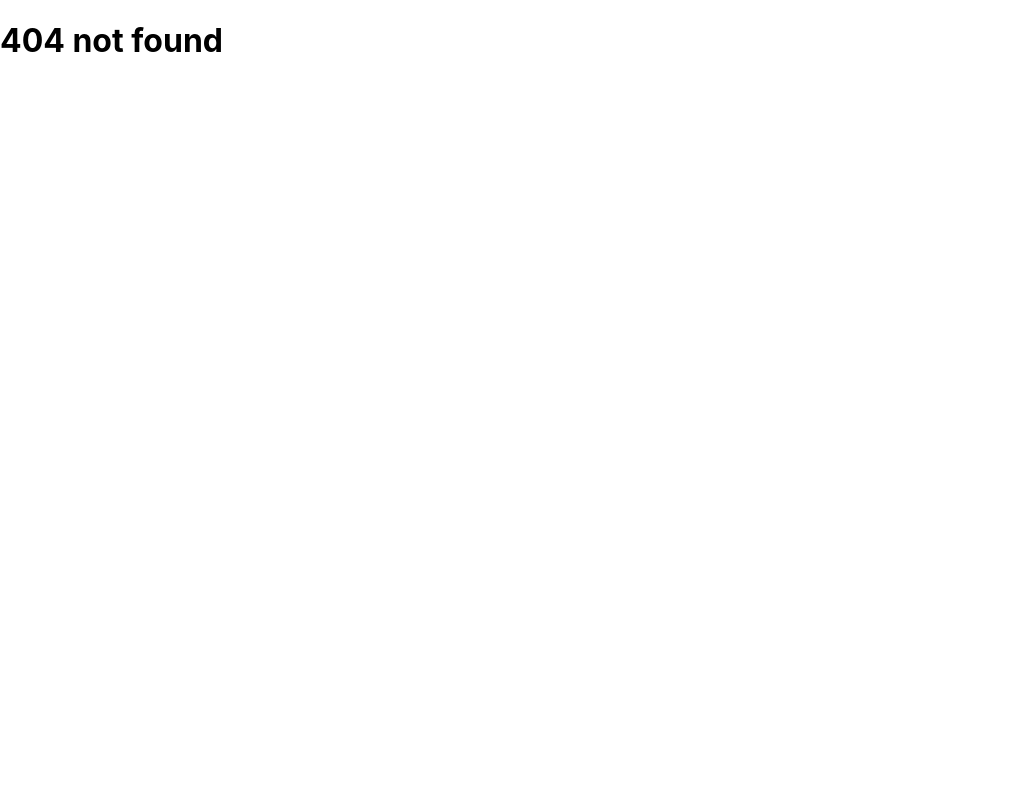
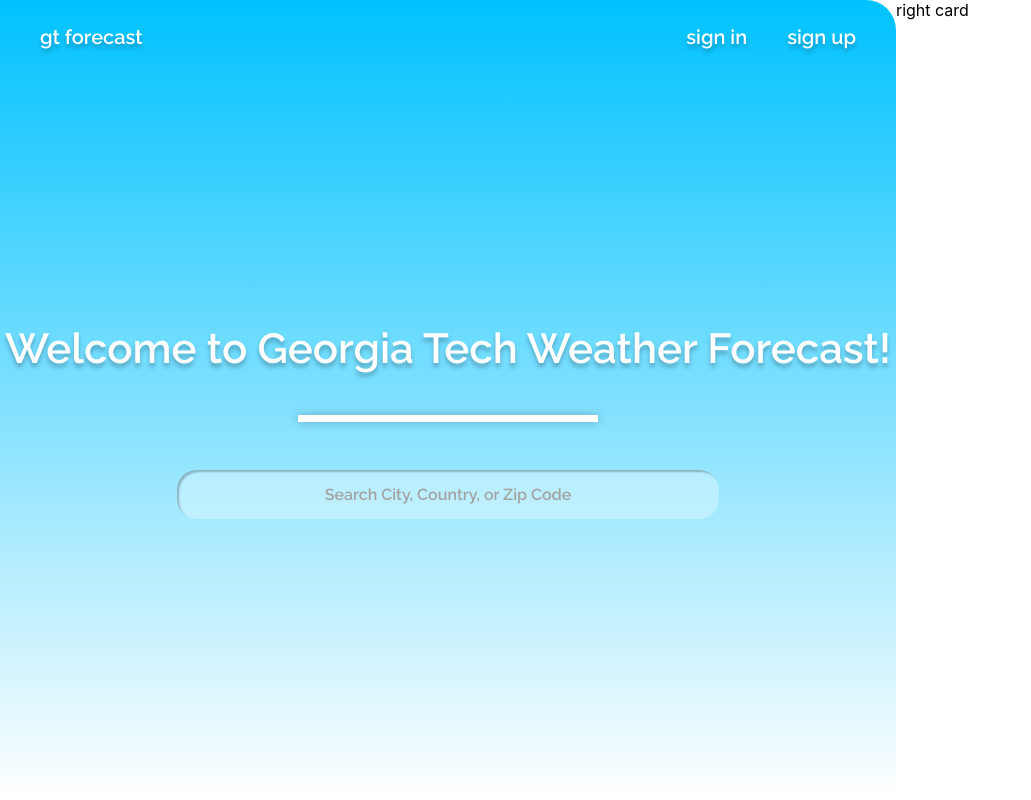
Before and after one commit to GTWeatherForcast/weather-client, a React (Create React App) app: page /login in a window 1280 px wide. Before the commit this address had no page. Shown: the whole page, without its empty margins (0-1031 px from the left). Built offline with nearby package versions, Linux system fonts and the light colour scheme; the HTML template or start-up script is replaced by a standard one.

Commit message:
Sign in and Sign up buttons now trigger the animations nicely. Clicking on gt weather text hides the cards

```diff
--- a/src/components/landing/Landing.js
+++ b/src/components/landing/Landing.js
@@ -3,23 +3,41 @@
 import { Link } from "react-router-dom"
 import { useState } from "react";
 
-// 0 = no cards, 1 = signin (right), 2 = signup (left)
-export function LandingCard({ cardIndex = 0 }) {
+// 0 = left card (signup)
+// 1 = no card(landing only)
+// 2 = right card(signin)
+export function LandingCard({ setCardIndex, cardIndex = 1 }) {
+
+  function returnToLanding() {
+    setCardIndex(1);
+    // todo: modify URL to have / without updating page
+  }
 
   function toggleSignIn() {
-
+    if (cardIndex === 2) {
+      returnToLanding();
+    } else {
+      setCardIndex(2);
+      // todo: modify URL to have /login without updating page
+    }
   }
 
   function toggleSignUp() {
-
+    if (cardIndex === 0) {
+      returnToLanding();
+    } else {
+      setCardIndex(0);
+      // todo: modify URL to have /signup without updating page
+    }
   }
 
   return (
-    <div className={`${styles.landingBody} ${ cardIndex === 2 ? styles.shiftForLeft : (cardIndex === 1 ? styles.shiftForRight : "")}`}>
+    <div className={`${styles.landingBody} ${ cardIndex === 0 ? styles.shiftForLeft : (cardIndex === 2 ? styles.shiftForRight : "")}`}>
       <div className={styles.landingNav}>
         <nav className={`${styles.mainNav} ${styles.textStyle}`}>
           <ol>
-            <li><Link to="/">gt forecast</Link></li>
+            {/* <li><Link to="/">gt forecast</Link></li> */}
+            <li><button className={`${styles.fakeLink} ${styles.textStyle}`} onClick={returnToLanding}>gt forecast</button></li>
           </ol>
           <ol>
             <li><button className={`${styles.fakeLink} ${styles.textStyle}`} onClick={toggleSignIn}>sign in</button></li>
@@ -40,9 +58,8 @@
   );
 }
 
-export default function LandingPage() {
-  const [isShowingLeftCard, showLeftCard] = useState(false);
-  const [isShowingRightCard, showRightCard] = useState(false);
+export default function LandingPage({initialCardIndex = 1}) {
+  const [cardIndex, setCardIndex] = useState(initialCardIndex);
 
   return (
     <div className={styles.landingRoot}>
@@ -50,7 +67,7 @@
         left card
       </div>
 
-      <LandingCard cardIndex={0}/>
+      <LandingCard setCardIndex={setCardIndex} cardIndex={cardIndex}/>
 
       <div className={styles.cardRight}>
         right card
```
Also changed, not shown: src/App.js (+9 -40 lines).
